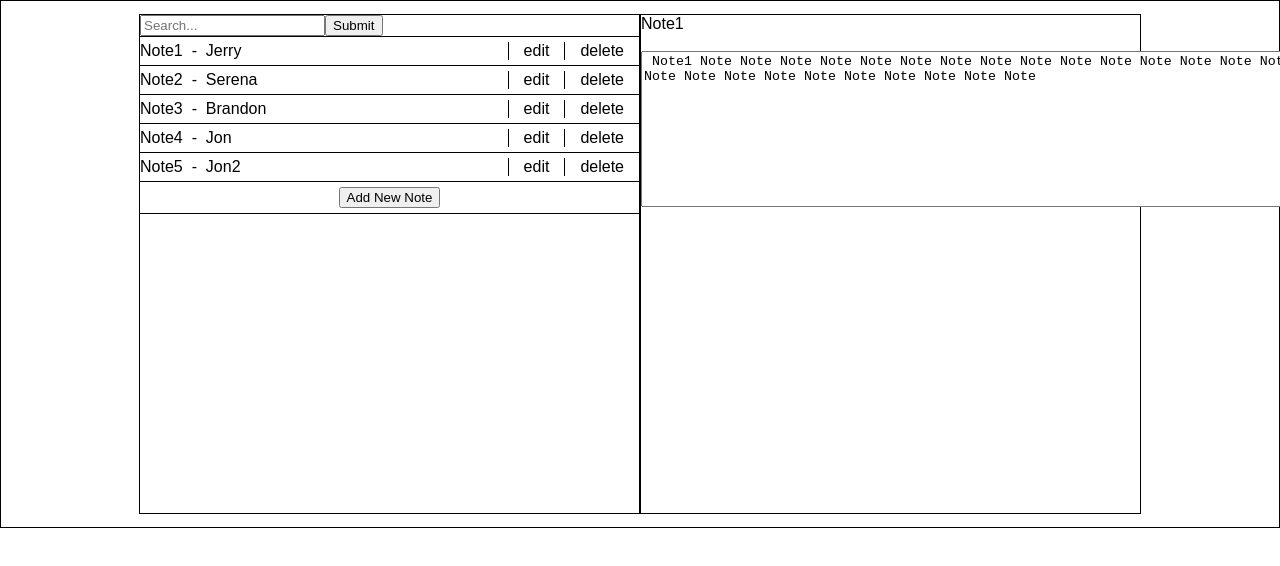
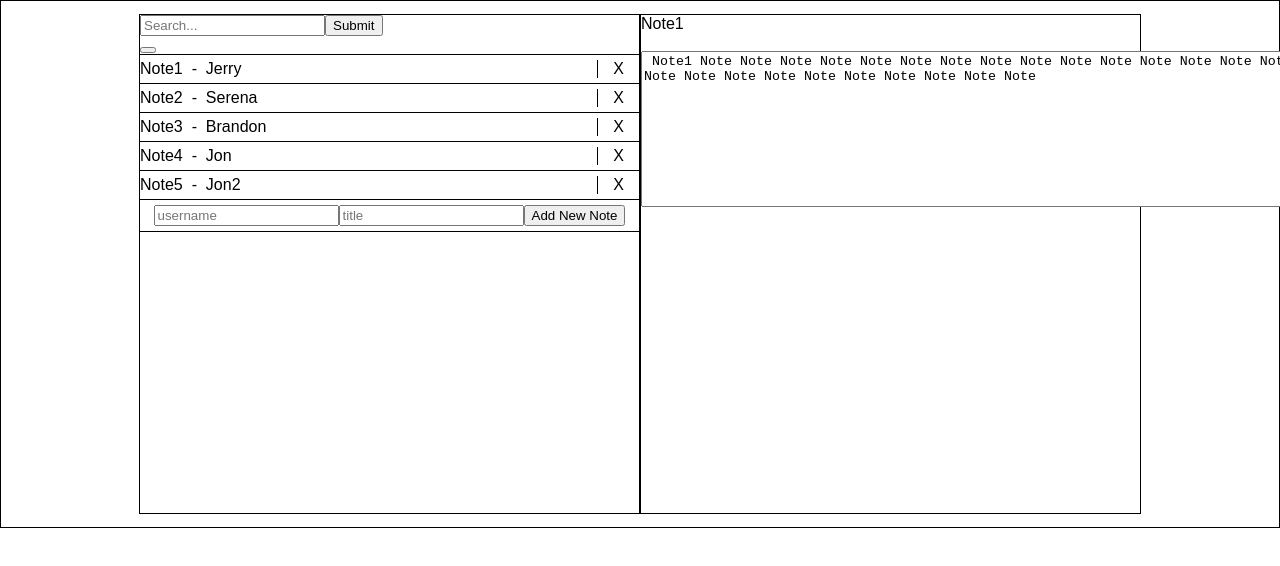
Before and after one commit to JerryKu/Notes_Application, a React (Create React App) app: page / in a window 1280 px wide. Shown: the top 566 px of the page. Built offline with nearby package versions, Linux system fonts and the light colour scheme.

Commit message:
added search functionality

```diff
--- a/src/App.js
+++ b/src/App.js
@@ -13,22 +13,27 @@ class App extends React.Component {
     this.onNoteClick = this.onNoteClick.bind(this);
     this.onNoteDelete = this.onNoteDelete.bind(this);
     this.onNoteChange = this.onNoteChange.bind(this);
+    this.onNoteSearch = this.onNoteSearch.bind(this);
+    this.cancelSearch = this.cancelSearch.bind(this);
     this.state = {
       notes: props.initialNotes,
+      display: props.initialNotes,
       currentNote: props.initialNotes[0],
+
     }
   }
-  onNoteAdd(){
+  onNoteAdd(username, title){
     this.setState(function(prevState, props){
       const newArray = prevState.notes.concat({
-        title: "Note5",
-        author: "Andrew",
-        content: "Note Note Note Note Note Note Note Note Note Note Note Note Note Note Note Note Note Note Note Note Note Note Note Note Note Note Note Note Note Note Note Note Note Note Note Note Note Note Note Note",
+        title: title,
+        author: username,
+        content: "",
         key:nextId
       })
       console.log(newArray);
       return{
         notes: newArray,
+        display: newArray
       }
     })
     nextId++;
@@ -46,6 +51,7 @@ class App extends React.Component {
       prevState.notes.splice(index,1)
       return{
         notes: prevState.notes,
+        display: this.state.notes,
       }
     })
   }
@@ -60,13 +66,32 @@ class App extends React.Component {
 
     )
   }
+  onNoteSearch(input){
+    console.log(input);
+    const searchArray = this.state.notes.filter(
+      function(note){
+        //console.log(note.content.indexOf(input));
+          return note.content.indexOf(input) > -1;
+      }
+    )
+    console.log(searchArray)
+    this.setState({
+        display: searchArray,
+      })
+    }
+    cancelSearch(){
+      console.log("cancel");
+      this.setState({
+        display: this.state.notes,
+      })
+    }
   render(){
     return(
       <div className='application'>
         <div className='container'>
           <div className='note-area'>
-            <SearchBar />
-            <NoteList notes={this.state.notes} onNoteClick={this.onNoteClick} onNoteDelete={this.onNoteDelete}/>
+            <SearchBar onNoteSearch={this.onNoteSearch} cancelSearch={this.cancelSearch}/>
+            <NoteList notes={this.state.display} onNoteClick={this.onNoteClick} onNoteDelete={this.onNoteDelete}/>
             <AddNote onAdd={this.onNoteAdd} />
           </div>
           <NoteView currentNote={this.state.currentNote} onNoteChange={this.onNoteChange}/>
--- a/src/components/AddNote.js
+++ b/src/components/AddNote.js
@@ -5,16 +5,38 @@ class AddNote extends Component {
   constructor(props){
     super(props);
     this.onSubmit = this.onSubmit.bind(this);
+    this.state ={
+      username: "",
+      title: "",
+    }
   }
   onSubmit(e){
     e.preventDefault();
     console.log("note added");
-    this.props.onAdd();
+    this.props.onAdd(this.state.username, this.state.title);
+    this.setState({
+      username: "",
+      title: "",
+    })
+  }
+  handleNameUpdate(evt){
+    this.setState({
+      username: evt.target.value
+    })
+    //console.log(evt.target.value)
+  }
+  handleTitleUpdate(evt){
+    this.setState({
+      title: evt.target.value
+    })
+    //console.log(evt.target.value)
   }
   render() {
     return (
       <div className="add-note">
         <form onSubmit={this.onSubmit}>
+          <input type="text" placeholder="username" value={this.state.username} onChange={(e)=>{this.handleNameUpdate(e)}}/>
+          <input type="text" placeholder="title" value={this.state.title} onChange={(e)=>{this.handleTitleUpdate(e)}}/>
           <input type="submit" value="Add New Note" />
         </form>
       </div>
--- a/src/components/Note.js
+++ b/src/components/Note.js
@@ -12,8 +12,7 @@ class Note extends Component {
          -
         &nbsp;
         <span>{this.props.author}</span>
-        <span onClick={this.props.onDelete} className="delete">delete</span>
-        <span className="edit">edit</span>
+        <span onClick={this.props.onDelete} className="delete">X</span>
       </div>
     );
   }
--- a/src/components/SearchBar.js
+++ b/src/components/SearchBar.js
@@ -1,14 +1,33 @@
 import React, { Component } from 'react';
 
 class SearchBar extends Component {
-  constructor(){
-    super();
+  constructor(props){
+    super(props);
+    this.onSubmit=this.onSubmit.bind(this);
+    this.state={
+      searchPhrase: "",
+    }
+  }
+  handleSearchUpdate(evt){
+    this.setState({
+      searchPhrase: evt.target.value,
+    })
+  }
+  onSubmit(e){
+    e.preventDefault();
+    this.props.onNoteSearch(this.state.searchPhrase);
+    this.setState({
+      searchPhrase: "",
+    })
   }
   render(){
     return (
     <div className='search-bar'>
-      <input type="text" placeholder="Search..."/>
-      <input type="submit" value="Submit"/>
+      <form onSubmit={this.onSubmit}>
+        <input type="text" value={this.state.searchPhrase} placeholder="Search..." onChange={(e)=> {this.handleSearchUpdate(e)}}/>
+        <input type="submit" value="Submit"/>
+      </form>
+      <button type="submit" onClick={this.props.cancelSearch} value="Cancel Search"/>
     </div>
   )
   }
```
